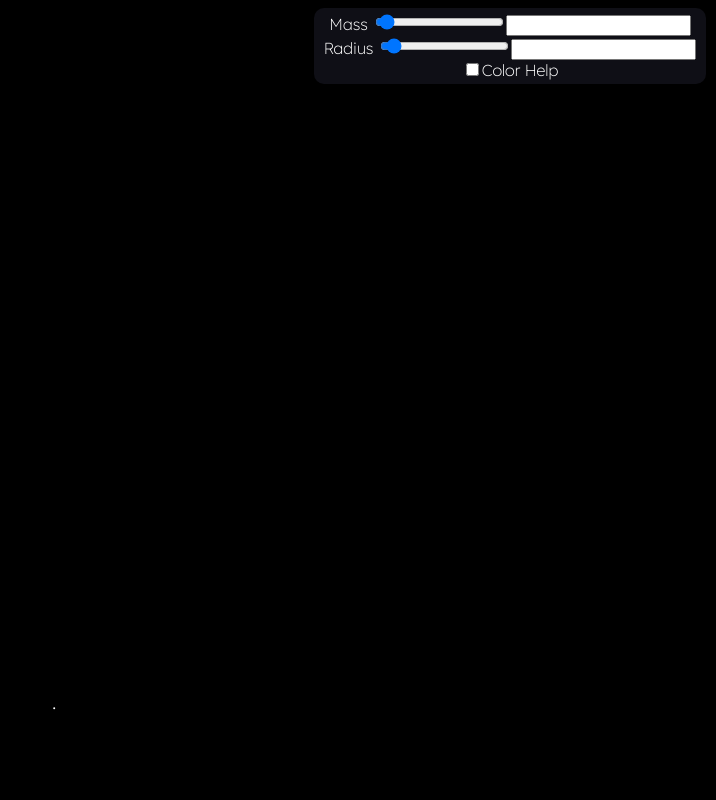
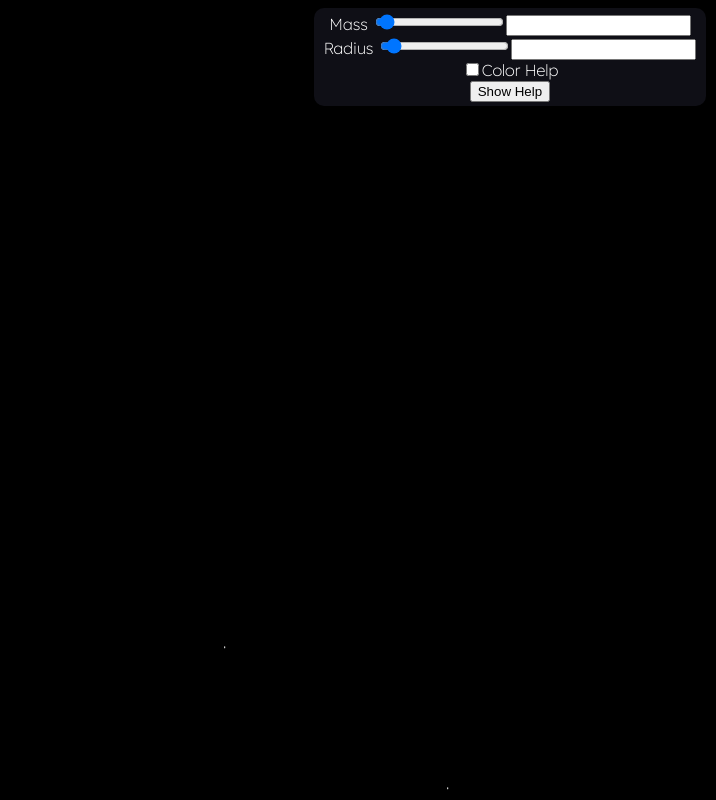
Before and after one commit to LekloOno/ePortfolio, a website with bundled scripts: page index.html in a window 1280 px wide. Shown: the whole page, without its empty margins (564-1280 px from the left). Built offline with nearby package versions, Linux system fonts and the light colour scheme.

```diff
--- a/dest/View/BrushBar/BrushBar.js
+++ b/dest/View/BrushBar/BrushBar.js
@@ -12,6 +12,11 @@
         return this._radiusControl.radius;
     }
     constructor(game) {
+        this._shortcutsHelp = document.createElement("div");
+        this._shortcutsHelp.id = "shortcutsHelp";
+        this._shortcutsHelp.hidden = true;
+        this._shortcutMore = document.createElement("button");
+        this._shortcutMore.textContent = "Show Help";
         this._brushBar = document.createElement("div");
         this._brushBar.id = "sandBoxBrush";
         this._massControl = new MassControl();
@@ -23,5 +28,35 @@
         this._brushBar.append(this._massControl.massControl);
         this._brushBar.append(this._radiusControl.radiusControl);
         this._brushBar.append(this._colorHelp.colorHelp);
+        let createHelp = document.createElement("p");
+        let velHelp = document.createElement("p");
+        let selectHelp = document.createElement("p");
+        let deleteHelp = document.createElement("p");
+        let followHelp = document.createElement("p");
+        let pauseHelp = document.createElement("p");
+        createHelp.innerHTML = "<br>Press <b>Left Click</b> to create a celestial body";
+        selectHelp.innerHTML = "Hold <b>Left Click</b> to select bodies";
+        velHelp.innerHTML = "Hold <b>Ctrl</b> while holding <b>Left Click</b> to create a body with an initial velocity";
+        deleteHelp.innerHTML = "Press <b>Delete</b> to delete the selection";
+        followHelp.innerHTML = "Press <b>F</b> to follow the selected body (only one selection)";
+        pauseHelp.innerHTML = "Press <b>P</b> to pause the simulation";
+        this._shortcutsHelp.appendChild(createHelp);
+        this._shortcutsHelp.appendChild(velHelp);
+        this._shortcutsHelp.appendChild(selectHelp);
+        this._shortcutsHelp.appendChild(deleteHelp);
+        this._shortcutsHelp.appendChild(followHelp);
+        this._shortcutsHelp.appendChild(pauseHelp);
+        this._brushBar.appendChild(this._shortcutsHelp);
+        this._brushBar.appendChild(this._shortcutMore);
+        this._shortcutMore.addEventListener('click', () => {
+            if (this._shortcutsHelp.hidden) {
+                this._shortcutMore.textContent = 'Hide Help';
+            }
+            else {
+                this._shortcutMore.textContent = 'Show Help';
+            }
+            this._shortcutsHelp.hidden = !this._shortcutsHelp.hidden;
+            this._shortcutMore.blur();
+        });
     }
 }
--- a/universe.css
+++ b/universe.css
@@ -1,4 +1,4 @@
-@import url('https://fonts.googleapis.com/css2?family=Lexend:wght@200&display=swap');
+@import url('https://fonts.googleapis.com/css2?family=Lexend:wght@200;800&display=swap');
 
 .dot {
     position: absolute;
@@ -65,3 +65,13 @@
     background-color: rgba(150, 255, 255, 0.5);
     z-index: 2;
 }
+
+#shortcutsHelp {
+    font-size: 0.9em;
+}
+
+#shortcutsHelp b {
+    color: rgba(150, 255, 255, 0.5);
+    font-family: 'Lexend', bold;
+    font-weight: 800;
+}
```
Also changed, not shown: src/View/BrushBar/BrushBar.ts (+46 -0 lines).
